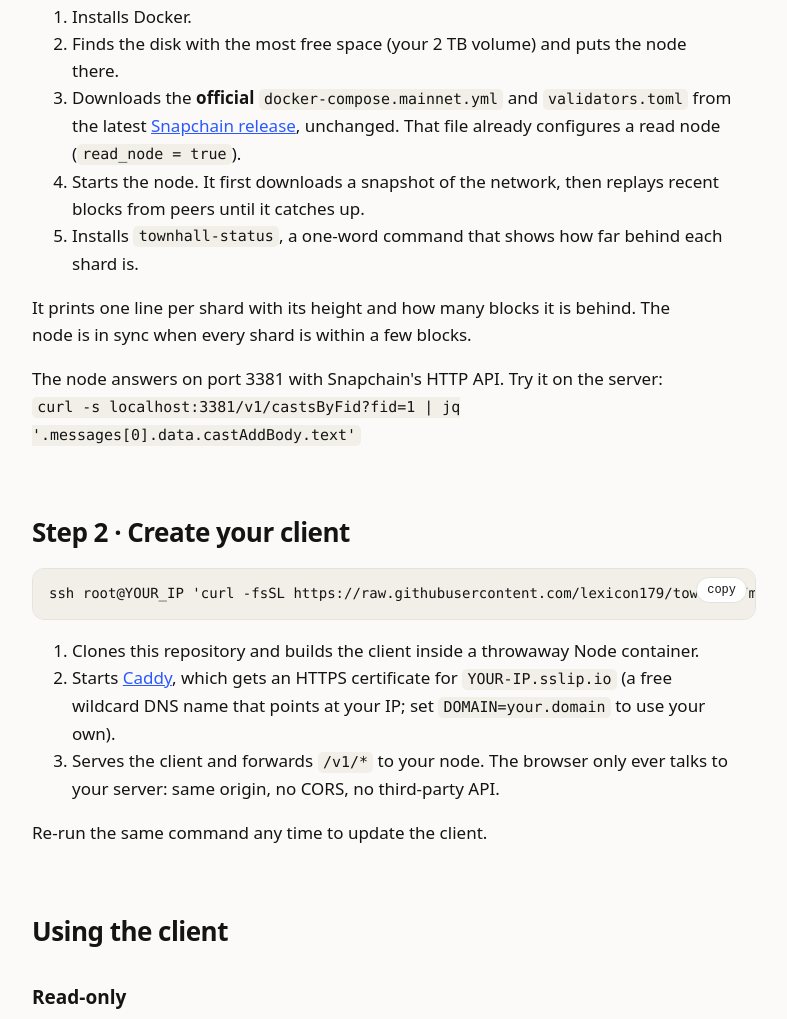
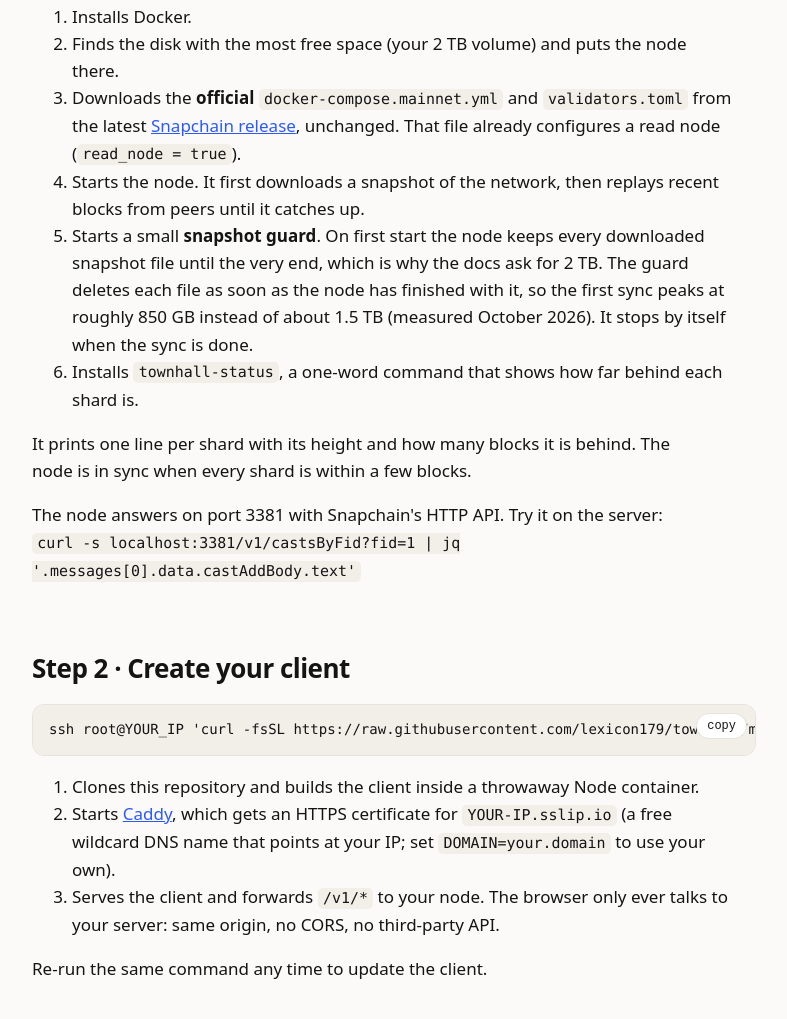
Before and after one commit to lexicon179/townhall, a plain HTML site: page site/index.html in a window 1280 px wide. Shown: the part 2930-3949 px from the top of the page, without its empty margins (246-1033 px from the left). Drawn offline with Linux system fonts and the light colour scheme.

Commit message:
node: run the snapshot guard on first sync; document it

```diff
--- a/site/index.html
+++ b/site/index.html
@@ -117,6 +117,7 @@ footer{margin-top:70px;font-size:14px;color:var(--muted);border-top:1px solid va
   <li>Finds the disk with the most free space (your 2 TB volume) and puts the node there.</li>
   <li>Downloads the <b>official</b> <code>docker-compose.mainnet.yml</code> and <code>validators.toml</code> from the latest <a href="https://github.com/farcasterxyz/snapchain/releases">Snapchain release</a>, unchanged. That file already configures a read node (<code>read_node = true</code>).</li>
   <li>Starts the node. It first downloads a snapshot of the network, then replays recent blocks from peers until it catches up.</li>
+  <li>Starts a small <b>snapshot guard</b>. On first start the node keeps every downloaded snapshot file until the very end, which is why the docs ask for 2 TB. The guard deletes each file as soon as the node has finished with it, so the first sync peaks at roughly 850 GB instead of about 1.5 TB (measured October 2026). It stops by itself when the sync is done.</li>
   <li>Installs <code>townhall-status</code>, a one-word command that shows how far behind each shard is.</li>
 </ol>
 <!-- REAL_STATUS_OUTPUT: paste output from the live run here -->
```
Also changed, not shown: 1 other file.
